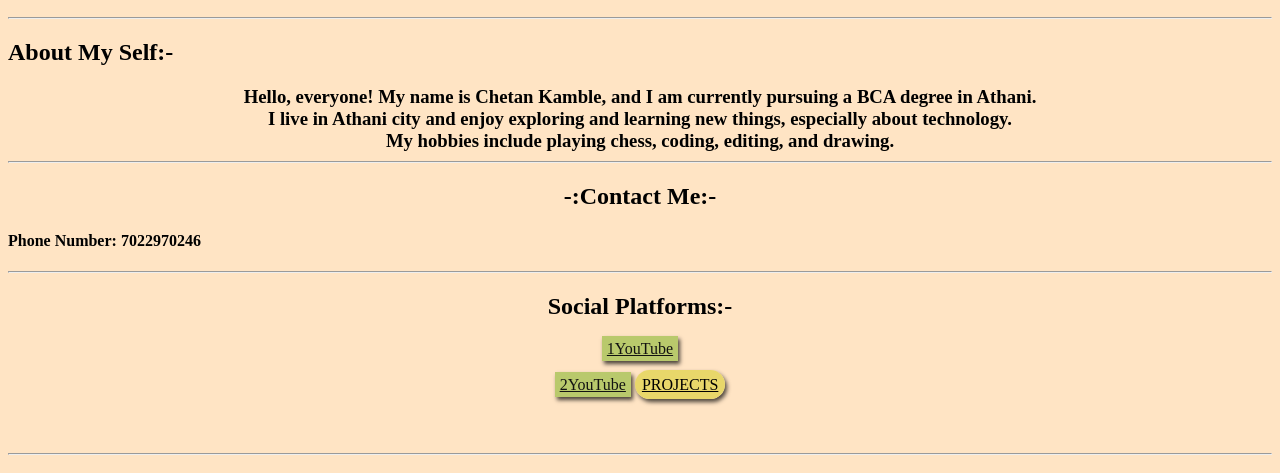
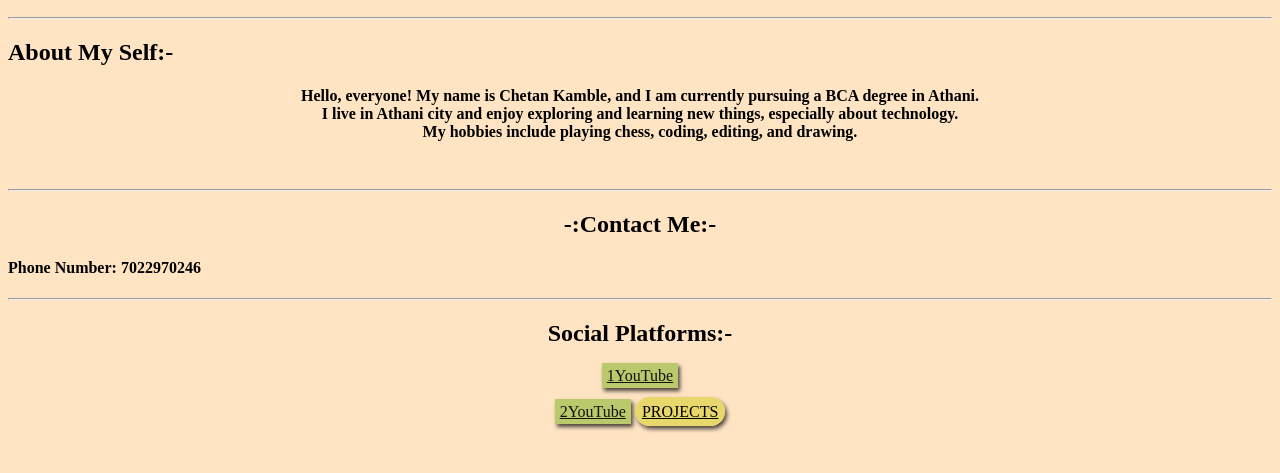
Before and after one commit to chetan-c/My_Website-, a plain HTML site: page index.html in a window 1280 px wide. Shown: the part 292-765 px from the top of the page. Drawn offline with Linux system fonts and the light colour scheme; files whose address does not match are found by name.

Commit message:
Update index.html

```diff
--- a/index.html
+++ b/index.html
@@ -33,10 +33,10 @@
         </div>
         <h2 style="text-align:center">Chetan</h2><hr>
         <h2 >About My Self:-</h2>
-    <h3 style="text-align: center;">
+    <h4 style="text-align: center;">
     Hello, everyone! My name is Chetan Kamble, and I am currently pursuing a BCA degree in Athani.
         <br>I live in Athani city and enjoy exploring and learning new things, especially about technology. <br>
-        My hobbies include playing chess, coding, editing, and drawing. <br><hr><h2 style="text-align:center;">-:Contact Me:-</h2>
+        My hobbies include playing chess, coding, editing, and drawing.</h4> <br><hr><h2 style="text-align:center;">-:Contact Me:-</h2>
 
         <h4>Phone Number: 7022970246</h4>
         <a style="text-align:center"><hr>
```
